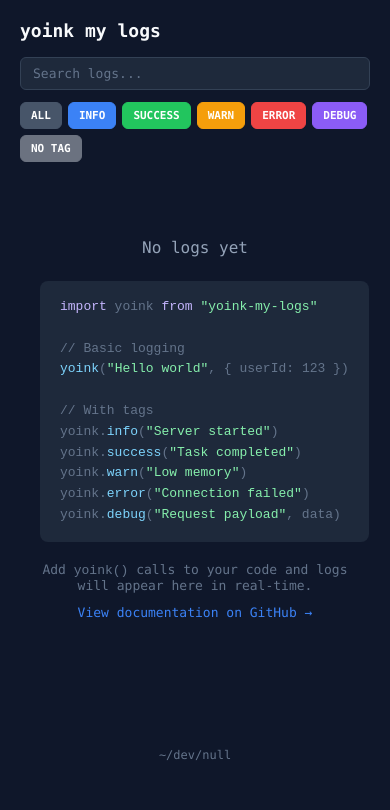
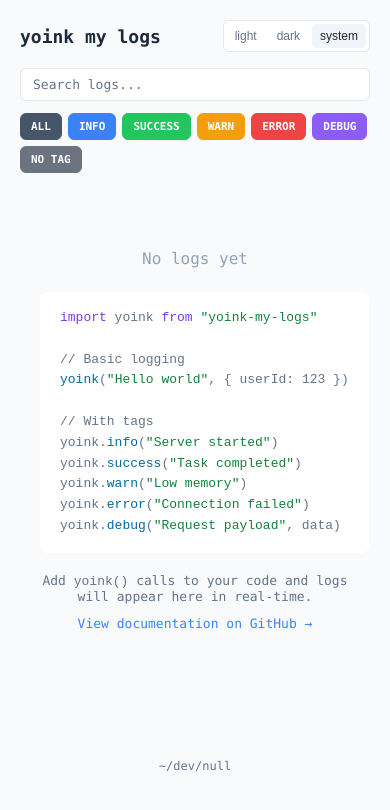
Before and after one commit to aletzo/yoink-my-logs, a website: page public/index.html in a window 390 px wide. Drawn offline with Linux system fonts and the light colour scheme; no server answers.

Commit message:
feat: add light mode and mode toggle

```diff
--- a/public/client.js
+++ b/public/client.js
@@ -14,6 +14,41 @@ const tagColors = {
 let allLogs = []
 let searchQuery = ""
 let activeTags = new Set(["info", "warn", "error", "debug", "success", "none"])
+
+// Theme toggle
+let currentMode = localStorage.getItem('yoink-theme') || 'system'
+
+function applyTheme(mode) {
+  currentMode = mode
+  localStorage.setItem('yoink-theme', mode)
+
+  const prefersDark = window.matchMedia('(prefers-color-scheme: dark)').matches
+  const theme = mode === 'system' ? (prefersDark ? 'dark' : 'light') : mode
+
+  if (theme === 'light') {
+    document.documentElement.setAttribute('data-theme', 'light')
+  } else {
+    document.documentElement.removeAttribute('data-theme')
+  }
+
+  // Update button states
+  document.querySelectorAll('.theme-btn').forEach(btn => {
+    btn.classList.toggle('active', btn.dataset.mode === mode)
+  })
+}
+
+// Initialize theme buttons
+document.querySelectorAll('.theme-btn').forEach(btn => {
+  btn.addEventListener('click', () => applyTheme(btn.dataset.mode))
+})
+
+// Listen for system theme changes
+window.matchMedia('(prefers-color-scheme: dark)').addEventListener('change', () => {
+  if (currentMode === 'system') applyTheme('system')
+})
+
+// Apply initial theme
+applyTheme(currentMode)
 
 // Initialize filter buttons
 document.querySelectorAll(".filter-btn").forEach(btn => {
--- a/public/index.html
+++ b/public/index.html
@@ -2,21 +2,93 @@
 <html>
 <head>
   <meta charset="utf-8">
-  <title>yoink-my-logs</title>
+  <title>yoink my logs</title>
   <style>
     * { box-sizing: border-box; }
+
+    /* Theme Variables */
+    :root {
+      --bg-primary: #0f172a;
+      --bg-secondary: #1e293b;
+      --bg-tertiary: #0f172a;
+      --text-primary: #f1f5f9;
+      --text-secondary: #e2e8f0;
+      --text-muted: #64748b;
+      --text-subtle: #475569;
+      --border: #334155;
+      --border-hover: #475569;
+      --json-key: #7dd3fc;
+      --json-string: #86efac;
+      --json-number: #fcd34d;
+      --json-boolean: #c4b5fd;
+      --json-null: #f87171;
+    }
+
+    [data-theme="light"] {
+      --bg-primary: #f8fafc;
+      --bg-secondary: #ffffff;
+      --bg-tertiary: #f1f5f9;
+      --text-primary: #1e293b;
+      --text-secondary: #334155;
+      --text-muted: #64748b;
+      --text-subtle: #94a3b8;
+      --border: #e2e8f0;
+      --border-hover: #cbd5e1;
+      --json-key: #0369a1;
+      --json-string: #15803d;
+      --json-number: #b45309;
+      --json-boolean: #7c3aed;
+      --json-null: #dc2626;
+    }
+
     body {
       font-family: ui-monospace, SFMono-Regular, "SF Mono", Menlo, Monaco, monospace;
-      background: #0f172a;
-      color: #e2e8f0;
+      background: var(--bg-primary);
+      color: var(--text-secondary);
       margin: 0;
       padding: 20px;
       font-size: 14px;
+      transition: background 0.2s, color 0.2s;
+    }
+
+    /* Header */
+    .header {
+      display: flex;
+      justify-content: space-between;
+      align-items: center;
+      margin-bottom: 16px;
     }
     h1 {
-      color: #f8fafc;
+      color: var(--text-primary);
       font-size: 18px;
-      margin: 0 0 16px;
+      margin: 0;
+    }
+
+    /* Theme Toggle */
+    .theme-toggle {
+      display: flex;
+      gap: 4px;
+      background: var(--bg-secondary);
+      border: 1px solid var(--border);
+      border-radius: 6px;
+      padding: 3px;
+    }
+    .theme-btn {
+      padding: 5px 8px;
+      border: none;
+      background: transparent;
+      color: var(--text-muted);
+      font-size: 12px;
+      cursor: pointer;
+      border-radius: 4px;
+      transition: all 0.15s;
+    }
+    .theme-btn:hover {
+      color: var(--text-primary);
+    }
+    .theme-btn.active {
+      background: var(--bg-tertiary);
+      color: var(--text-primary);
     }
 
     /* Toolbar */
@@ -36,18 +108,19 @@
       width: 100%;
       padding: 8px 12px;
       border-radius: 6px;
-      border: 1px solid #334155;
-      background: #1e293b;
-      color: #f1f5f9;
+      border: 1px solid var(--border);
+      background: var(--bg-secondary);
+      color: var(--text-primary);
       font-family: inherit;
       font-size: 13px;
+      transition: border-color 0.15s, background 0.2s;
     }
     .search-box input:focus {
       outline: none;
       border-color: #3b82f6;
     }
     .search-box input::placeholder {
-      color: #64748b;
+      color: var(--text-muted);
     }
     .filters {
       display: flex;
@@ -57,9 +130,9 @@
     .filter-btn {
       padding: 6px 10px;
       border-radius: 6px;
-      border: 1px solid #334155;
+      border: 1px solid var(--border);
       background: transparent;
-      color: #64748b;
+      color: var(--text-muted);
       font-family: inherit;
       font-size: 11px;
       font-weight: 600;
@@ -68,8 +141,8 @@
       text-transform: uppercase;
     }
     .filter-btn:hover {
-      border-color: #475569;
-      color: #94a3b8;
+      border-color: var(--border-hover);
+      color: var(--text-subtle);
     }
     .filter-btn.active {
       color: white;
@@ -113,7 +186,8 @@
       padding: 10px 12px;
       border-radius: 6px;
       margin-bottom: 4px;
-      background: #1e293b;
+      background: var(--bg-secondary);
+      transition: background 0.2s;
     }
     .log-header {
       display: flex;
@@ -121,7 +195,7 @@
       gap: 10px;
     }
     .time {
-      color: #64748b;
+      color: var(--text-muted);
       font-size: 12px;
       flex-shrink: 0;
     }
@@ -134,33 +208,34 @@
       flex-shrink: 0;
     }
     .message {
-      color: #f1f5f9;
+      color: var(--text-primary);
     }
 
     /* JSON Tree Styles */
     .log-data {
       margin-top: 8px;
       padding: 8px 10px;
-      background: #0f172a;
+      background: var(--bg-tertiary);
       border-radius: 4px;
       font-size: 13px;
       overflow-x: auto;
+      transition: background 0.2s;
     }
     .json-collapsible {
       display: inline;
     }
     .json-toggle {
       cursor: pointer;
-      color: #64748b;
+      color: var(--text-muted);
       user-select: none;
       margin-right: 4px;
       font-size: 10px;
     }
     .json-toggle:hover {
-      color: #94a3b8;
+      color: var(--text-subtle);
     }
     .json-preview {
-      color: #64748b;
+      color: var(--text-muted);
       font-style: italic;
     }
     .json-content {
@@ -173,38 +248,38 @@
       line-height: 1.5;
     }
     .json-bracket {
-      color: #64748b;
+      color: var(--text-muted);
     }
     .json-key {
-      color: #7dd3fc;
+      color: var(--json-key);
     }
     .json-string {
-      color: #86efac;
+      color: var(--json-string);
     }
     .json-number {
-      color: #fcd34d;
+      color: var(--json-number);
     }
     .json-boolean {
-      color: #c4b5fd;
+      color: var(--json-boolean);
     }
     .json-null, .json-undefined {
-      color: #f87171;
+      color: var(--json-null);
     }
 
     /* Empty State */
     .empty-state {
       text-align: center;
       padding: 60px 20px;
-      color: #64748b;
+      color: var(--text-muted);
     }
     .empty-state h2 {
-      color: #94a3b8;
+      color: var(--text-subtle);
       font-size: 16px;
       margin: 0 0 24px;
       font-weight: 500;
     }
     .empty-state pre {
-      background: #1e293b;
+      background: var(--bg-secondary);
       border-radius: 8px;
       padding: 16px 20px;
       text-align: left;
@@ -212,18 +287,19 @@
       margin: 0 0 20px;
       font-size: 13px;
       line-height: 1.6;
+      transition: background 0.2s;
     }
     .empty-state .keyword {
-      color: #c4b5fd;
+      color: var(--json-boolean);
     }
     .empty-state .function {
-      color: #7dd3fc;
+      color: var(--json-key);
     }
     .empty-state .string {
-      color: #86efac;
+      color: var(--json-string);
     }
     .empty-state .comment {
-      color: #64748b;
+      color: var(--text-muted);
     }
     .empty-state p {
       margin: 0 0 12px;
@@ -242,20 +318,36 @@
       margin-top: 40px;
       padding: 16px 0;
       text-align: center;
-      color: #475569;
+      color: var(--text-subtle);
       font-size: 12px;
     }
     .footer a {
-      color: #64748b;
+      color: var(--text-muted);
       text-decoration: none;
     }
     .footer a:hover {
-      color: #94a3b8;
+      color: var(--text-subtle);
     }
   </style>
+  <script>
+    // Apply theme before page renders to prevent flash
+    (function() {
+      const saved = localStorage.getItem('yoink-theme') || 'system';
+      const prefersDark = window.matchMedia('(prefers-color-scheme: dark)').matches;
+      const theme = saved === 'system' ? (prefersDark ? 'dark' : 'light') : saved;
+      if (theme === 'light') document.documentElement.setAttribute('data-theme', 'light');
+    })();
+  </script>
 </head>
 <body>
-  <h1>yoink my logs</h1>
+  <div class="header">
+    <h1>yoink my logs</h1>
+    <div class="theme-toggle">
+      <button class="theme-btn" data-mode="light" title="Light">light️</button>
+      <button class="theme-btn" data-mode="dark" title="Dark">dark️</button>
+      <button class="theme-btn" data-mode="system" title="System">system️</button>
+    </div>
+  </div>
 
   <div class="toolbar">
     <div class="search-box">
```
